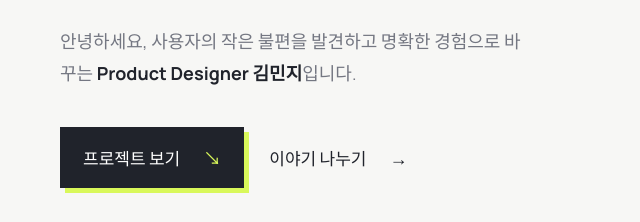
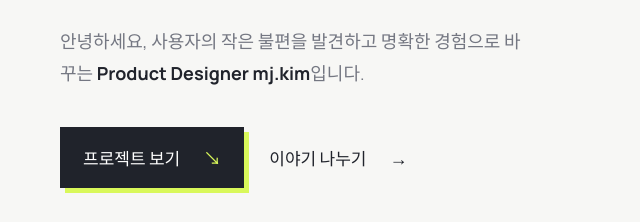
Before and after one commit to minwlvv/portfolio, a plain HTML site: page index.html in a window 1280 px wide. Shown: the part 578-800 px from the top of the page, 0-640 px from the left. Drawn offline with nearby package versions, Linux system fonts and the light colour scheme.

Commit message:
Update portfolio introduction

```diff
--- a/index.html
+++ b/index.html
@@ -40,7 +40,7 @@
           <h1>사람과 제품 사이의<br /><em>좋은 순간</em>을 설계합니다.</h1>
           <p class="hero-description">
             안녕하세요, 사용자의 작은 불편을 발견하고 명확한 경험으로 바꾸는
-            <strong>Product Designer 김민지</strong>입니다.
+            <strong>Product Designer mj.kim</strong>입니다.
           </p>
           <div class="hero-actions">
             <a class="button button-primary" href="#work">프로젝트 보기 <span>↘</span></a>
```
